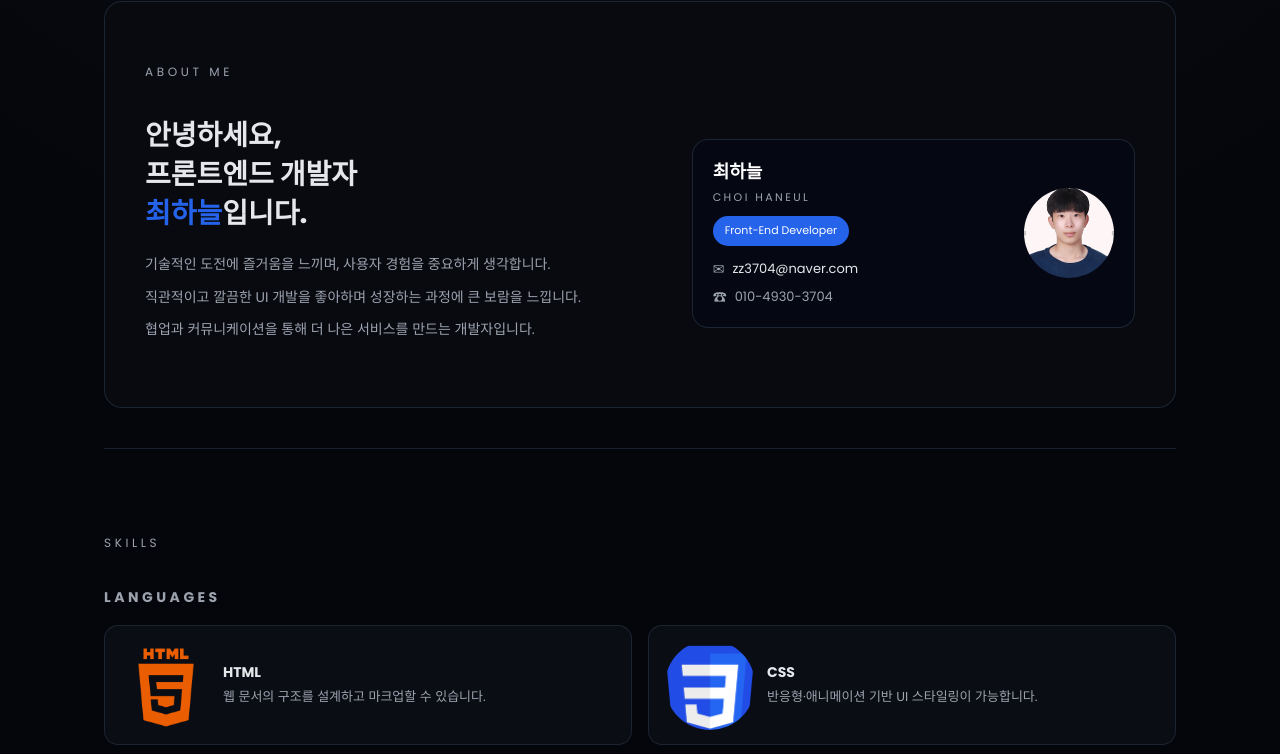
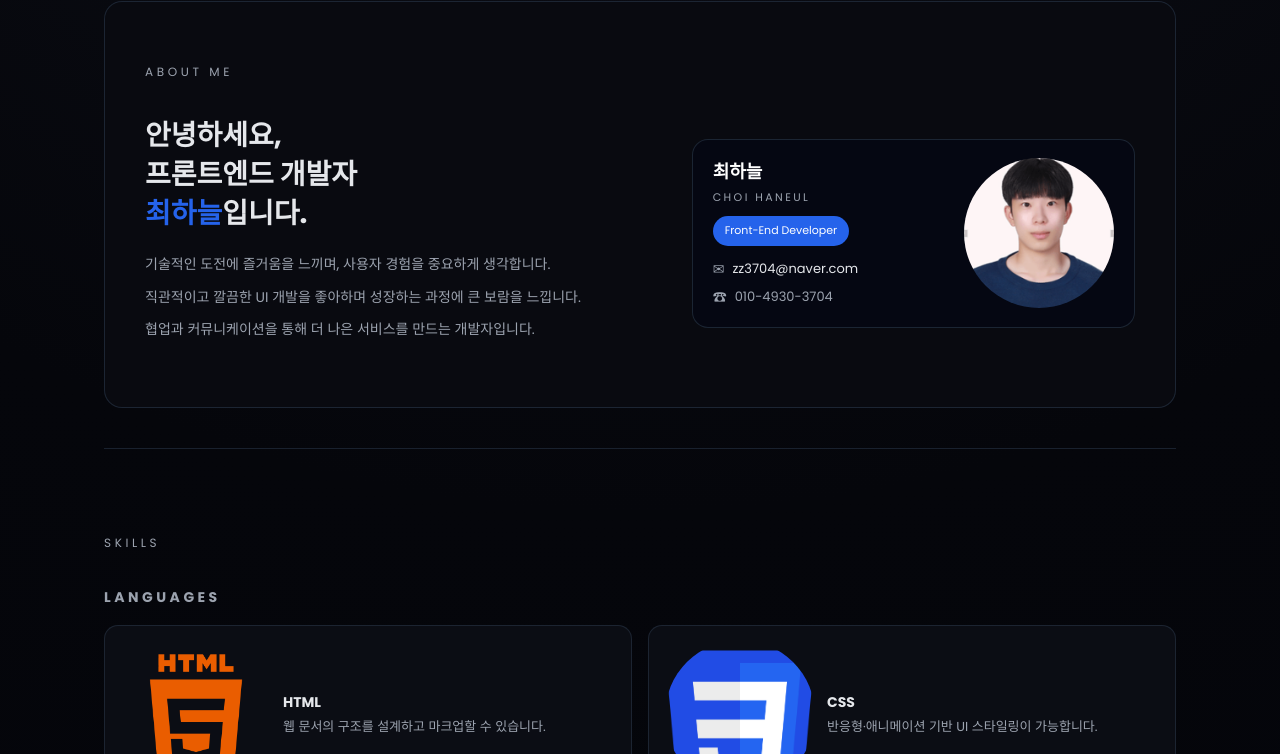
Before and after one commit to zz3704/portfolio, a plain HTML site: page index.html in a window 1280 px wide. Shown: the part 798-1552 px from the top of the page. Drawn offline with Linux system fonts and the light colour scheme.

Commit message:
Add files via upload

```diff
--- a/index.html
+++ b/index.html
@@ -90,7 +90,7 @@
           </div>
 
           <div class="about-info-photo photo-size">
-            <img src="profile.png" alt="프로필 사진">
+            <img src="profile.Png" alt="프로필 사진">
           </div>
         </div>
       </div>
--- a/styles.css
+++ b/styles.css
@@ -275,8 +275,8 @@ a {
 }
 
 .photo-size {
-  width: 90px;
-  height: 90px;
+  width:150px;
+  height: 150px;
   border-radius: 50%;
   overflow: hidden;
 }
```
